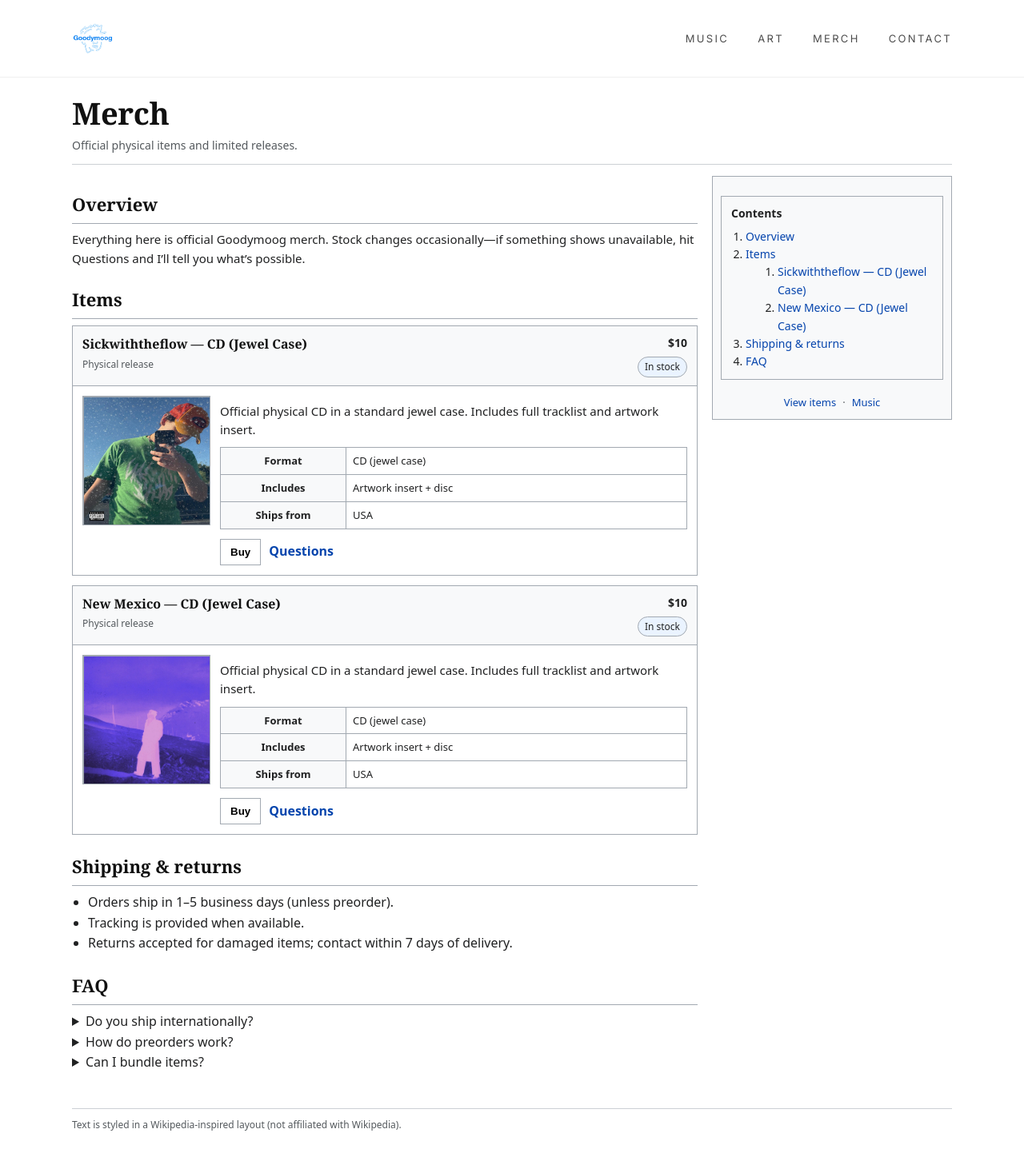
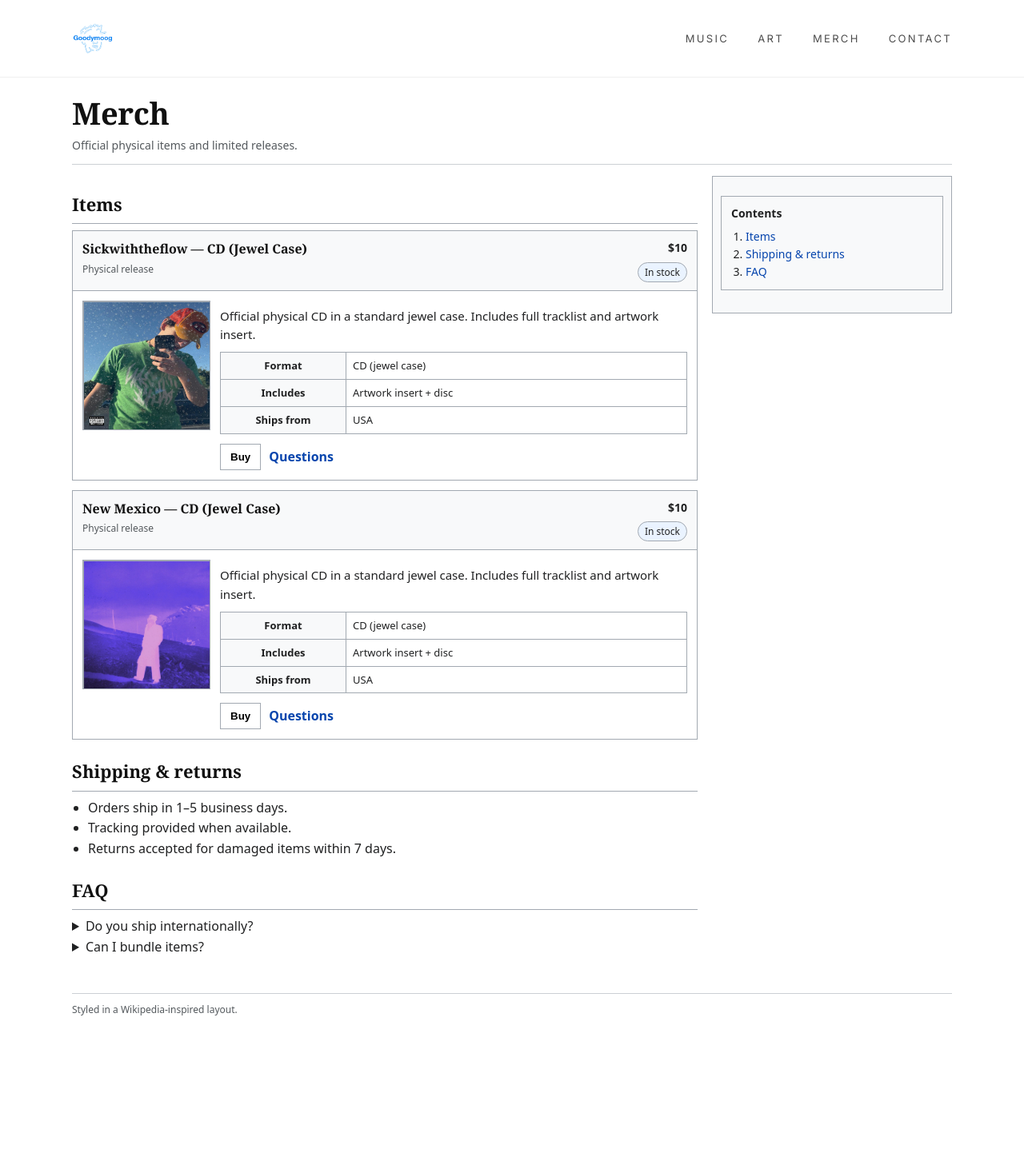
Before and after one commit to goodymoog/goodymoog-next, a Next.js app: page /merch in a window 1280 px wide. Shown: the top 1452 px of the page at 80% size. After the commit the page ends 1320 px from the top, so only its background shows below. Built offline with nearby package versions, Linux system fonts and the light colour scheme.

Commit message:
3 simplified merch store

```diff
--- a/app/merch/page.tsx
+++ b/app/merch/page.tsx
@@ -12,7 +12,7 @@ type MerchItem = {
   status?: "In stock" | "Preorder" | "Sold out" | "Unavailable";
   description: string;
   details: { label: string; value: string }[];
-  image?: string; // e.g. "/images/merch/cd.webp"
+  image?: string;
 };
 
 const MERCH: MerchItem[] = [
@@ -78,7 +78,7 @@ export default function MerchPage() {
 
       const data: { url?: string; error?: string } = await res.json();
       if (data.url) window.location.href = data.url;
-      else alert(data.error || "Checkout failed (no URL returned)");
+      else alert(data.error || "Checkout failed");
     } catch {
       alert("Checkout failed (network error)");
     }
@@ -93,7 +93,6 @@ export default function MerchPage() {
           <header className={styles.top}>
             <div className={styles.titleRow}>
               <h1 className={styles.h1}>Merch</h1>
-              <span />
             </div>
             <p className={styles.subtitle}>
               Official physical items and limited releases.
@@ -104,15 +103,6 @@ export default function MerchPage() {
           <div className={styles.grid}>
             {/* MAIN COLUMN */}
             <section className={styles.contentCol}>
-              <section id="overview" className={styles.section}>
-                <h2 className={styles.h2}>Overview</h2>
-                <p className={styles.p}>
-                  Everything here is official Goodymoog merch. Stock changes
-                  occasionally—if something shows unavailable, hit Questions and
-                  I’ll tell you what’s possible.
-                </p>
-              </section>
-
               <section id="items" className={styles.section}>
                 <h2 className={styles.h2}>Items</h2>
 
@@ -123,13 +113,19 @@ export default function MerchPage() {
                       item.status === "Unavailable";
 
                     return (
-                      <article key={item.id} id={item.id} className={styles.card}>
+                      <article
+                        key={item.id}
+                        id={item.id}
+                        className={styles.card}
+                      >
                         <div className={styles.cardHeader}>
                           <div>
                             <h3 className={styles.h3}>{item.title}</h3>
-                            {item.subtitle ? (
-                              <div className={styles.kicker}>{item.subtitle}</div>
-                            ) : null}
+                            {item.subtitle && (
+                              <div className={styles.kicker}>
+                                {item.subtitle}
+                              </div>
+                            )}
                           </div>
 
                           <div className={styles.metaRight}>
@@ -151,12 +147,16 @@ export default function MerchPage() {
                                 />
                               </div>
                             ) : (
-                              <div className={styles.imgPlaceholder}>Image</div>
+                              <div className={styles.imgPlaceholder}>
+                                Image
+                              </div>
                             )}
                           </div>
 
                           <div className={styles.text}>
-                            <p className={styles.p}>{item.description}</p>
+                            <p className={styles.p}>
+                              {item.description}
+                            </p>
 
                             <table className={styles.table}>
                               <tbody>
@@ -173,13 +173,18 @@ export default function MerchPage() {
                               <button
                                 className={styles.buyBtn}
                                 type="button"
-                                onClick={() => handleCheckout(item.id)}
+                                onClick={() =>
+                                  handleCheckout(item.id)
+                                }
                                 disabled={disabled}
                               >
                                 {disabled ? item.status : "Buy"}
                               </button>
 
-                              <a className={styles.linkBtn} href="/contact">
+                              <a
+                                className={styles.linkBtn}
+                                href="/contact"
+                              >
                                 Questions
                               </a>
                             </div>
@@ -192,13 +197,12 @@ export default function MerchPage() {
               </section>
 
               <section id="shipping" className={styles.section}>
-                <h2 className={styles.h2}>Shipping &amp; returns</h2>
+                <h2 className={styles.h2}>Shipping & returns</h2>
                 <ul className={styles.ul}>
-                  <li>Orders ship in 1–5 business days (unless preorder).</li>
-                  <li>Tracking is provided when available.</li>
+                  <li>Orders ship in 1–5 business days.</li>
+                  <li>Tracking provided when available.</li>
                   <li>
-                    Returns accepted for damaged items; contact within 7 days of
-                    delivery.
+                    Returns accepted for damaged items within 7 days.
                   </li>
                 </ul>
               </section>
@@ -209,67 +213,41 @@ export default function MerchPage() {
                 <details className={styles.details}>
                   <summary>Do you ship internationally?</summary>
                   <p className={styles.p}>
-                    Not yet by default—if you need international shipping, hit
-                    “Questions” and I’ll tell you options.
-                  </p>
-                </details>
-
-                <details className={styles.details}>
-                  <summary>How do preorders work?</summary>
-                  <p className={styles.p}>
-                    Preorders charge at checkout (unless you set it up otherwise)
-                    and ship once production finishes.
+                    Not yet — contact me for options.
                   </p>
                 </details>
 
                 <details className={styles.details}>
                   <summary>Can I bundle items?</summary>
                   <p className={styles.p}>
-                    Yes—once you wire a real checkout, bundling is easy. For now,
-                    message me and I can arrange it manually.{" "}
-                    <a href="/contact">Contact</a>
+                    Yes — contact me and I can arrange it manually.<a href="/contact">Contact</a>
                   </p>
                 </details>
               </section>
             </section>
 
-            {/* SIDEBAR COLUMN (OLD INFOBOX SPOT) */}
+            {/* SIDEBAR */}
             <aside className={styles.infoCol}>
               <div className={styles.infobox}>
-                <nav className={styles.toc} aria-label="Table of contents">
+                <nav
+                  className={styles.toc}
+                  aria-label="Table of contents"
+                >
                   <div className={styles.tocTitle}>Contents</div>
                   <ol className={styles.tocList}>
                     <li>
-                      <a href="#overview">Overview</a>
+                      <a href="#items">Items</a>
                     </li>
                     <li>
-                      <a href="#items">Items</a>
-                      <ol className={styles.tocSubList}>
-                        {MERCH.map((m) => (
-                          <li key={m.id}>
-                            <a href={`#${m.id}`}>{m.title}</a>
-                          </li>
-                        ))}
-                      </ol>
-                    </li>
-                    <li>
-                      <a href="#shipping">Shipping &amp; returns</a>
+                      <a href="#shipping">
+                        Shipping & returns
+                      </a>
                     </li>
                     <li>
                       <a href="#faq">FAQ</a>
                     </li>
                   </ol>
                 </nav>
-
-                <div className={styles.infoboxFooter}>
-                  <a className={styles.smallLink} href="#items">
-                    View items
-                  </a>
-                  <span className={styles.dot}>·</span>
-                  <a className={styles.smallLink} href="/music">
-                    Music
-                  </a>
-                </div>
               </div>
             </aside>
           </div>
@@ -277,8 +255,7 @@ export default function MerchPage() {
           <footer className={styles.footer}>
             <div className={styles.rule} />
             <p className={styles.footerText}>
-              Text is styled in a Wikipedia-inspired layout (not affiliated with
-              Wikipedia).
+              Styled in a Wikipedia-inspired layout.
             </p>
           </footer>
         </div>
```
